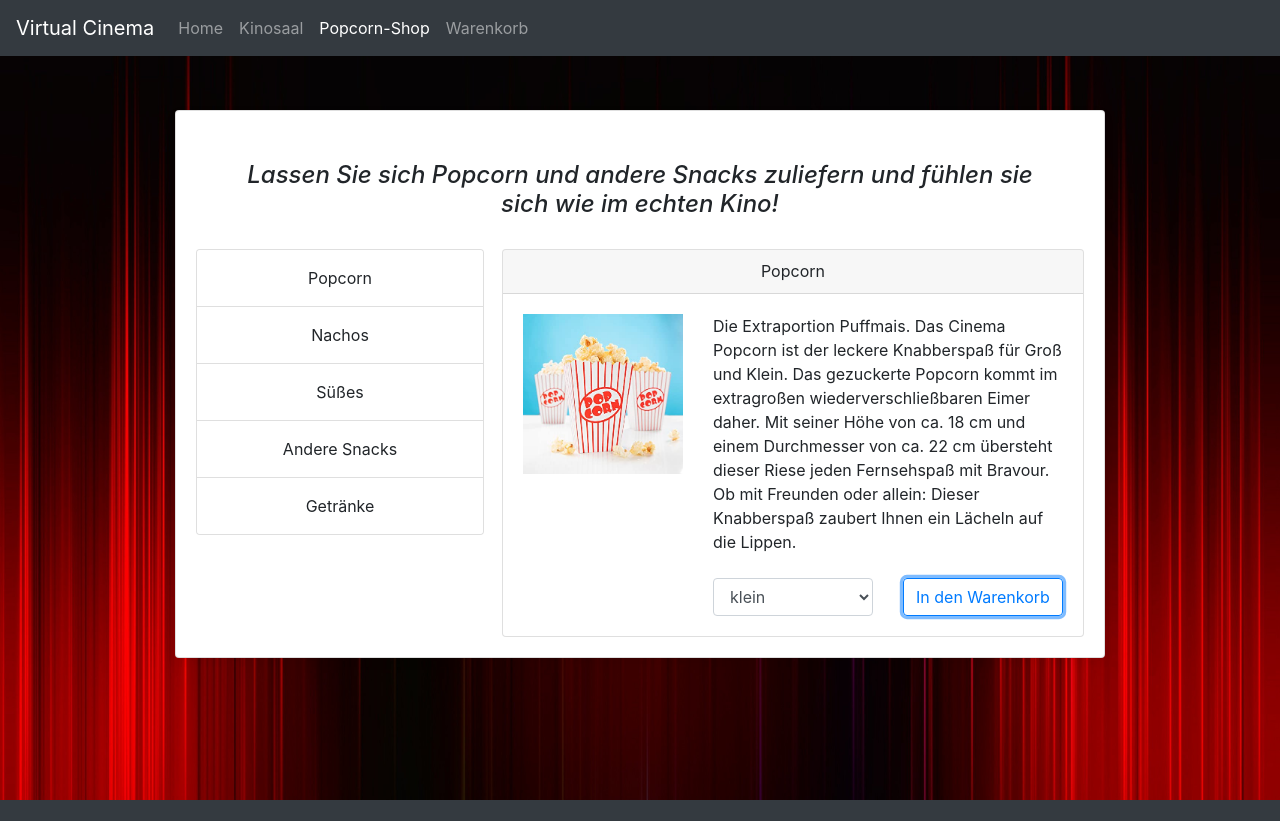
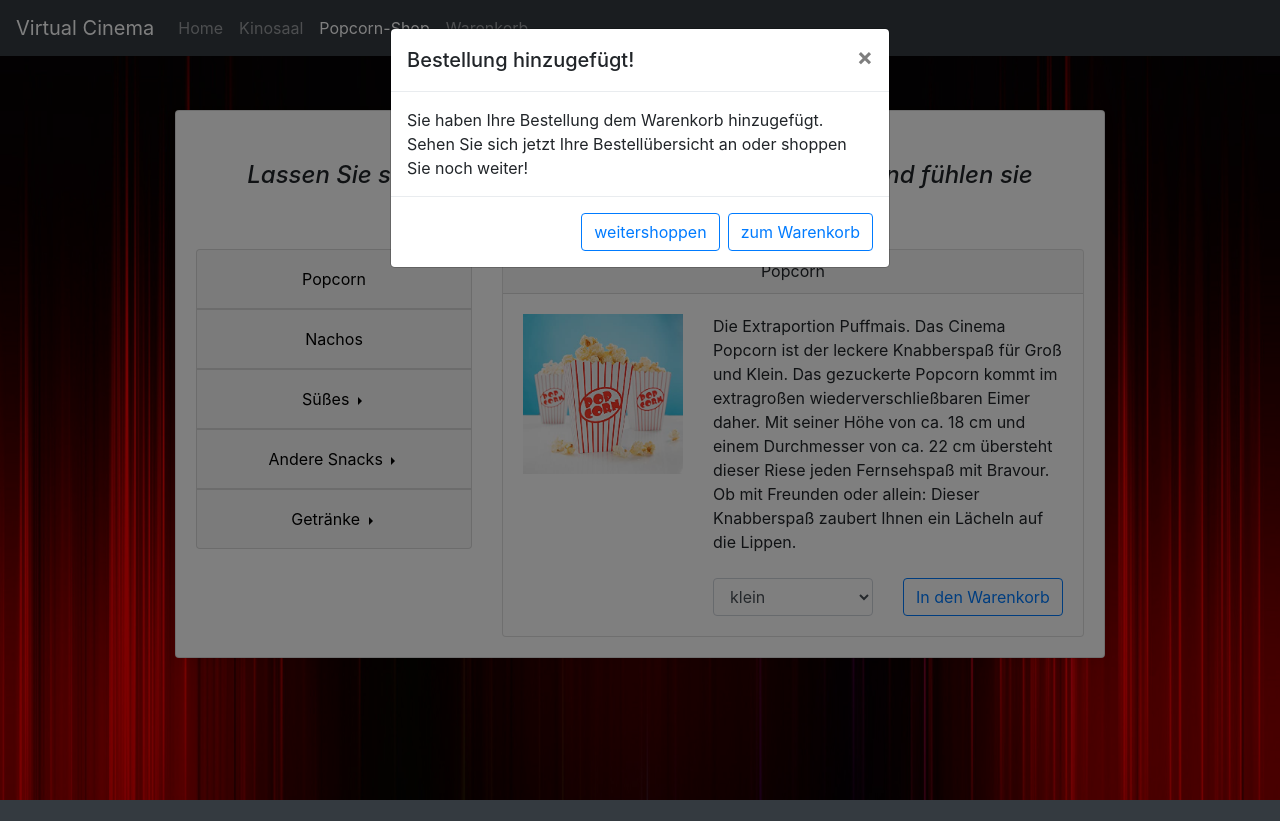
Before and after one commit to Jugo84/WebAnwendungen2Praktikum, a plain HTML site: page Coding/popcornShop.html in a window 1280 px wide. Both pictures are taken after a click on the button "In den Warenkorb". Shown: the top 821 px of the page. Drawn offline with nearby package versions, Linux system fonts and the light colour scheme.

Commit message:
PopcornShop

```diff
--- a/Coding/CSS-Styles/stylePopcornShop.css
+++ b/Coding/CSS-Styles/stylePopcornShop.css
@@ -1,4 +1,17 @@
+.PopcornButton{
+    height: 60px;
+    border-color: rgba(0,0,0,.125);
+    background-color: rgba(0,0,0,.03);
+    margin-bottom: 1px;
+}
 .PopcornButton:hover{
     background-color: gray;
     color: white;
 }
+.dropdown-menu{
+    background-color: gray;
+}
+
+.dropdown-item{
+    color: white;
+}
--- a/Coding/popcornShop.html
+++ b/Coding/popcornShop.html
@@ -51,14 +51,39 @@
             <h4 id="header_shop"><i>Lassen Sie sich Popcorn und andere Snacks zuliefern und fühlen sie sich wie im echten Kino!</i></h4>
             <div class="row">
               <div class="col-md-4">
-                <div class="card" style="width: 18rem;">
-                  <ul class="list-group list-group-flush">
-                    <li type="button" class="p-3 btn list-group-item PopcornButton">Popcorn</li>
-                    <li type="button" class="p-3 btn list-group-item PopcornButton">Nachos</li>
-                    <li type="button" class="p-3 btn list-group-item PopcornButton">Süßes</li>
-                    <li type="button" class="p-3 btn list-group-item PopcornButton">Andere Snacks</li>
-                    <li type="button" class="p-3 btn list-group-item PopcornButton">Getränke</li>
-                  </ul>
+                <div class="btn-block btn-group-vertical">
+                  <button type="button" class="btn PopcornButton">Popcorn</button>
+                  <button type="button" class="btn PopcornButton">Nachos</button>
+                  <div class="btn-group dropright">
+                    <button type="button" class="btn PopcornButton dropdown-toggle" data-toggle="dropdown" aria-haspopup="true" aria-expanded="false">
+                      Süßes
+                    </button>
+                    <div class="dropdown-menu">
+                      <a class="dropdown-item" href="#">Haribo</a>
+                      <a class="dropdown-item" href="#">Schokolade</a>
+                      <a class="dropdown-item" href="#">Smarties</a>
+                    </div>
+                  </div>
+                  <div class="btn-group dropright">
+                    <button type="button" class="btn PopcornButton dropdown-toggle" data-toggle="dropdown" aria-haspopup="true" aria-expanded="false">
+                      Andere Snacks
+                    </button>
+                    <div class="dropdown-menu">
+                      <a class="dropdown-item" href="#">Chips</a>
+                      <a class="dropdown-item" href="#">Erdnüsse</a>
+                    </div>
+                  </div>
+                  <div class="btn-group dropright">
+                    <button type="button" class="btn PopcornButton dropdown-toggle" data-toggle="dropdown" aria-haspopup="true" aria-expanded="false">
+                      Getränke
+                    </button>
+                    <div class="dropdown-menu">
+                      <a class="dropdown-item" href="#">Cola</a>
+                      <a class="dropdown-item" href="#">Sprite</a>
+                      <a class="dropdown-item" href="#">Fanta</a>
+                      <a class="dropdown-item" href="#">Bier</a>
+                    </div>
+                  </div>
                 </div>
               </div>
               <div class="col-md-8">
@@ -83,11 +108,9 @@
                             </select>
                           </div>
                           <div class="col-md-6">
-                            <button class="mt-4 mb-0 btn btn-md btn-block btn-outline-primary" type="button">In den Warenkorb</button>
+                            <button class="mt-4 mb-0 btn btn-md btn-block btn-outline-primary" type="button" data-toggle="modal" data-target="#exampleModal">In den Warenkorb</button>
                           </div>
                         </div>
-
-
                       </div>
                     </div>
                   </div>
@@ -137,5 +160,25 @@
         <a class="whiteLink" href="Impressum.html" target="blank">Impressum</a>
       </div>
     </footer>
+
+    <div class="modal fade" id="exampleModal" tabindex="-1" role="dialog" aria-labelledby="exampleModalLabel" aria-hidden="true">
+      <div class="modal-dialog" role="document">
+        <div class="modal-content">
+          <div class="modal-header">
+            <h5 class="modal-title" id="exampleModalLabel">Bestellung hinzugefügt!</h5>
+            <button type="button" class="close" data-dismiss="modal" aria-label="Close">
+              <span aria-hidden="true">&times;</span>
+            </button>
+          </div>
+          <div class="modal-body">
+            Sie haben Ihre Bestellung dem Warenkorb hinzugefügt. Sehen Sie sich jetzt Ihre Bestellübersicht an oder shoppen Sie noch weiter!
+          </div>
+          <div class="modal-footer">
+            <button type="button" class="btn btn-md  btn-outline-primary" data-dismiss="modal">weitershoppen</button>
+            <a href="warenkorb.html"type="button" class="btn btn-md btn-outline-primary">zum Warenkorb</a>
+          </div>
+        </div>
+      </div>
+    </div>
   </body>
 </html>
```
Also changed, not shown: Coding/filmuebersicht.html (+3 -0 lines).
